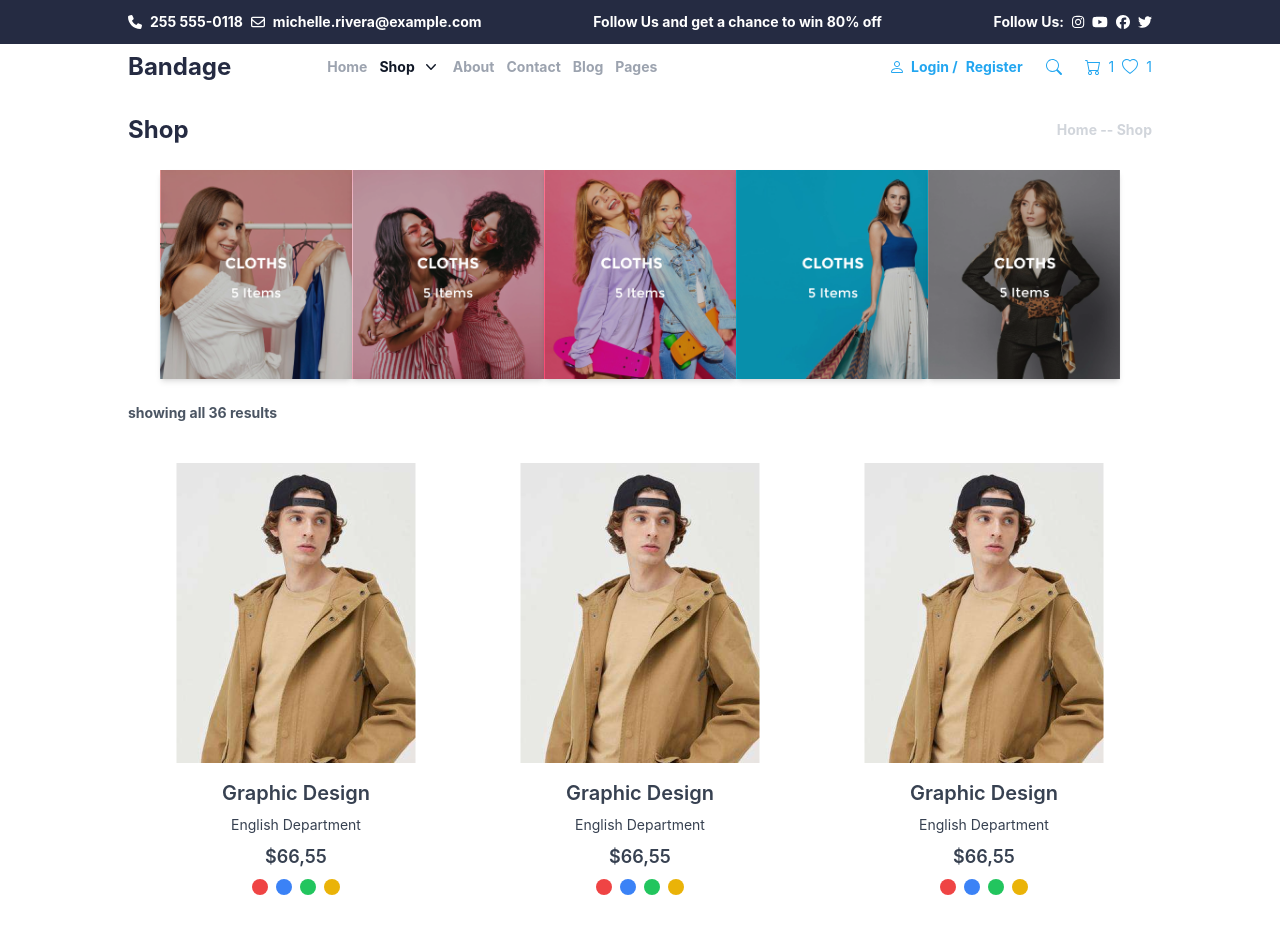
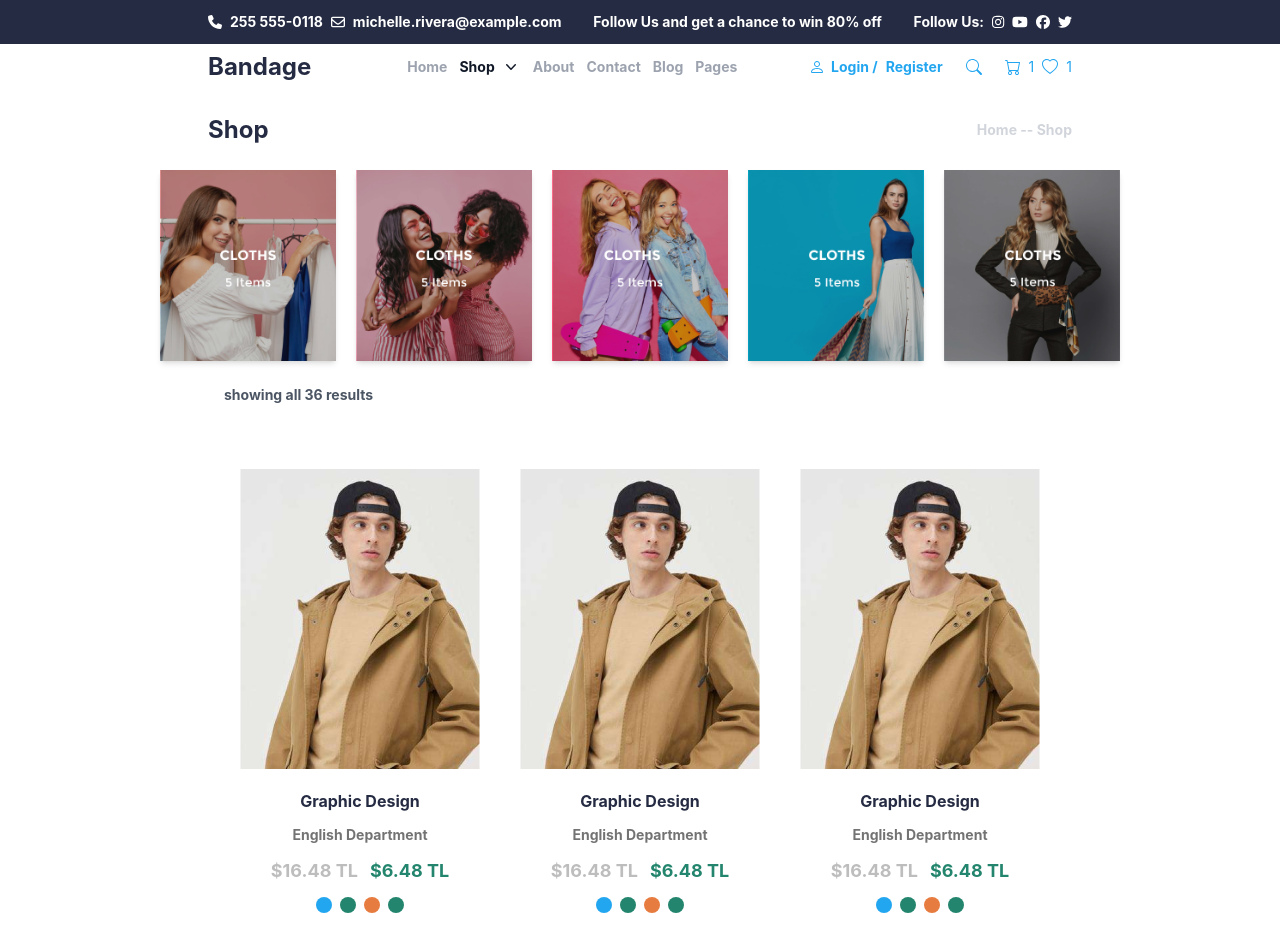
Before and after one commit to deryaAkan/e-commerce, a React (Create React App) app: page /products in a window 1280 px wide. Shown: the top 941 px of the page. Built offline with nearby package versions, Linux system fonts and the light colour scheme.

Commit message:
small css changes in shop page and product card

```diff
--- a/src/Components/CategoryCard.js
+++ b/src/Components/CategoryCard.js
@@ -15,7 +15,7 @@ const categories = [
 
 function CategoryCard() {
   return (
-    <div className="flex justify-between items-center w-3/4">
+    <div className="flex justify-center gap-5 items-center w-3/4">
       {categories.map((category, index) => (
         <div
           key={index}
--- /dev/null
+++ b/src/Components/NeeewproductCard.js
@@ -0,0 +1,27 @@
+import React from "react";
+import ProductImg1 from "../assets/homepage/product-cover-5productPage1.png";
+
+function NewProductCard() {
+  return (
+    <div className="max-w-xs bg-white overflow-hidden m-4">
+      <img className="w-full h-auto" src={ProductImg1} alt="Product" />
+
+      <div className="p-4">
+        <p className="text-xl  text-gray-700 font-semibold mb-2">
+          Graphic Design
+        </p>
+        <p className="text-sm text-gray-700 mb-2">English Department</p>
+        <p className="text-lg  text-gray-700 font-semibold mb-2">$66,55</p>
+
+        <div className="flex items-center justify-center space-x-2">
+          <div className="w-4 h-4 rounded-full bg-red-500"></div>
+          <div className="w-4 h-4 rounded-full bg-blue-500"></div>
+          <div className="w-4 h-4 rounded-full bg-green-500"></div>
+          <div className="w-4 h-4 rounded-full bg-yellow-500"></div>
+        </div>
+      </div>
+    </div>
+  );
+}
+
+export default ProductCard;
--- a/src/Components/ProductCard.js
+++ b/src/Components/ProductCard.js
@@ -1,27 +1,27 @@
-import React from "react";
-import ProductImg1 from "../assets/homepage/product-cover-5productPage1.png";
+import React, { useState } from "react";
 
-function ProductCard() {
+const ProductCard = ({ product }) => {
+  const [productInfo, setProductInfo] = useState(product);
+
   return (
-    <div className="max-w-xs bg-white overflow-hidden m-4">
-      <img className="w-full h-auto" src={ProductImg1} alt="Product" />
-
-      <div className="p-4">
-        <p className="text-xl  text-gray-700 font-semibold mb-2">
-          Graphic Design
-        </p>
-        <p className="text-sm text-gray-700 mb-2">English Department</p>
-        <p className="text-lg  text-gray-700 font-semibold mb-2">$66,55</p>
-
+    <div className="flex flex-col max-w-xs bg-white overflow-hidden font-bold gap-5">
+      <img src={productInfo.image} alt="Ürün Resmi" />
+      <div className="flex flex-col gap-3">
+        <h3 className="text-base text-[#252B42]">{productInfo.name}</h3>
+        <p className="text-sm text-[#737373]">{productInfo.category}</p>
+        <div className="flex justify-center text-lg text-[#BDBDBD] gap-3">
+          <span>{productInfo.oldPrice} TL</span>
+          <span className="text-[#23856D]">{productInfo.newPrice} TL</span>
+        </div>
         <div className="flex items-center justify-center space-x-2">
-          <div className="w-4 h-4 rounded-full bg-red-500"></div>
-          <div className="w-4 h-4 rounded-full bg-blue-500"></div>
-          <div className="w-4 h-4 rounded-full bg-green-500"></div>
-          <div className="w-4 h-4 rounded-full bg-yellow-500"></div>
+          <div className="w-4 h-4 rounded-full bg-[#23A6F0]"></div>
+          <div className="w-4 h-4 rounded-full bg-[#23856D]"></div>
+          <div className="w-4 h-4 rounded-full bg-[#E77C40]"></div>
+          <div className="w-4 h-4 rounded-full bg-[#23856D]"></div>
         </div>
       </div>
     </div>
   );
-}
+};
 
 export default ProductCard;
--- a/src/Layouts/Companies.js
+++ b/src/Layouts/Companies.js
@@ -5,12 +5,11 @@ import shopSvg4 from "../assets/shoppage/fa-brands-4shopppsvg.svg";
 import shopSvg5 from "../assets/shoppage/fa-brands-5shopppsvg.svg";
 import shopSvg6 from "../assets/shoppage/fa-brands-6shopppsvg.svg";
 
-
 export default function Companies() {
   return (
     <>
       <div className="flex w-full justify-center bg-[#FAFAFA] py-5">
-        <div className="flex flex-wrap w-4/5 justify-between">
+        <div className="flex flex-wrap px-24 w-4/5 justify-between">
           <img src={shopSvg1}></img>
           <img src={shopSvg2}></img>
           <img src={shopSvg3}></img>
--- a/src/Layouts/Footer.js
+++ b/src/Layouts/Footer.js
@@ -40,7 +40,7 @@ const footerInfo = [
 export default function Footer() {
   return (
     <>
-      <div className="flex w-full flex-col items-center justify-center bg-white">
+      <div className="flex w-full flex-col items-center px-24 justify-center bg-white">
         <div className="flex w-4/5 justify-between flex-wrap items-center py-5">
           <div className="text-[#252B42] flex items-center gap-24">
             <h3 className="text-2xl font-bold">Bandage</h3>
--- a/src/Layouts/Header.js
+++ b/src/Layouts/Header.js
@@ -9,30 +9,35 @@ import {
   faYoutube,
 } from "@fortawesome/free-brands-svg-icons";
 import Dropdown from "../Components/Navbar";
-import loginSvg from '../assets/header/loginvector.svg';
-import shopCardSvg from '../assets/header/shopCardSvg.svg';
-import searchSvg from '../assets/header/searchBar.svg';
-import favsSvg from '../assets/header/favs.svg';
+import loginSvg from "../assets/header/loginvector.svg";
+import shopCardSvg from "../assets/header/shopCardSvg.svg";
+import searchSvg from "../assets/header/searchBar.svg";
+import favsSvg from "../assets/header/favs.svg";
 
 export default function Header() {
   return (
     <>
       <header className="CommonThings w-full flex flex-col">
-        <div className="flex w-full bg-[#252B42] justify-center">
-        <div className="flex w-4/5 justify-between flex-wrap sm:hidden pt-3 pb-3">
+        <div className="flex w-full px-16 bg-[#252B42] justify-center">
+          <div className="flex w-3/4 justify-between flex-wrap sm:hidden pt-3 pb-3">
             <div className="flex gap-2">
               <div className="flex items-center text-sm font-bold gap-2">
                 <FontAwesomeIcon icon={faPhone} style={{ color: "#ffffff" }} />
                 <h6>255 555-0118</h6>
               </div>
               <div className="flex items-center text-sm font-bold gap-2">
-              <FontAwesomeIcon icon={faEnvelope} style={{ color: "#ffffff" }} />
+                <FontAwesomeIcon
+                  icon={faEnvelope}
+                  style={{ color: "#ffffff" }}
+                />
                 <h6>michelle.rivera@example.com</h6>
               </div>
             </div>
             <div className="flex">
               {" "}
-            <h6 className="font-bold text-sm">Follow Us and get a chance to win 80% off</h6>
+              <h6 className="font-bold text-sm">
+                Follow Us and get a chance to win 80% off
+              </h6>
             </div>
             <div className="flex items-center text-sm font-bold gap-2">
               <h6>Follow Us:</h6>
@@ -41,14 +46,23 @@ export default function Header() {
                   icon={faInstagram}
                   style={{ color: "#ffffff" }}
                 />
-              <FontAwesomeIcon icon={faYoutube} style={{ color: "#ffffff" }} />
-              <FontAwesomeIcon icon={faFacebook} style={{ color: "#ffffff" }} />
-              <FontAwesomeIcon icon={faTwitter} style={{ color: "#ffffff" }} />
+                <FontAwesomeIcon
+                  icon={faYoutube}
+                  style={{ color: "#ffffff" }}
+                />
+                <FontAwesomeIcon
+                  icon={faFacebook}
+                  style={{ color: "#ffffff" }}
+                />
+                <FontAwesomeIcon
+                  icon={faTwitter}
+                  style={{ color: "#ffffff" }}
+                />
               </div>
             </div>
           </div>
         </div>
-        <div className="flex w-4/5 justify-around flex-wrap">
+        <div className="flex w-3/4 px-12 justify-around flex-wrap">
           <div className="text-[#252B42] flex items-center flex-grow gap-24">
             <h3 className="font-2xl font-bold">Bandage</h3>
             <nav className="flex text-sm font-bold text-gray-400">
@@ -57,8 +71,12 @@ export default function Header() {
           </div>
           <div className="text-[#23A6F0] text-sm flex items-center gap-2 flex-grow justify-end">
             <img src={loginSvg} />
-            <a className="font-bold" href="#" >Login /</a>
-            <a className="font-bold" href="#">Register</a>
+            <a className="font-bold" href="#">
+              Login /
+            </a>
+            <a className="font-bold" href="#">
+              Register
+            </a>
             <a href="#">
               <img src={searchSvg} />
             </a>
--- a/src/Pages/ProductPage.js
+++ b/src/Pages/ProductPage.js
@@ -5,8 +5,18 @@ import productPageThumb2 from "../assets/productpage/single-product-1-thumb-2.pn
 import starsProduct from "../assets/productpage/Vectorstar.svg";
 import yeto from "../assets/productpage/card-item111.png";
 import yetoo from "../assets/productpage/product-cover-5productpagebest.png";
+import BestSellerCard from "../Components/BestSellerCard";
 
 export default function ProductPage() {
+  const products = Array.from({ length: 8 }, (_, index) => ({
+    id: index + 1,
+    name: `Ürün ${index + 1}`,
+    category: "Graphic Design",
+    department: "English Department",
+    price: Math.floor(Math.random() * 100) + 10,
+    color: ["red", "blue", "green", "yellow"][Math.floor(Math.random() * 4)],
+  }));
+
   const slides3 = [
     {
       img: productPageSlider1,
@@ -111,6 +121,17 @@ export default function ProductPage() {
             </div>
           </div>
         </div>
+        <div className="flex flex-wrap justify-center w-3/4 gap-2">
+          {products.map((product) => (
+            <BestSellerCard
+              key={product.id}
+              name={product.name}
+              category={product.category}
+              department={product.department}
+              price={product.price}
+            />
+          ))}
+        </div>
       </div>
     </>
   );
--- a/src/Pages/Shop.js
+++ b/src/Pages/Shop.js
@@ -3,44 +3,288 @@ import ProductCard from "../Components/ProductCard";
 import Categories from "../Components/Categories";
 import Companies from "../Layouts/Companies";
 import { Link } from "react-router-dom/cjs/react-router-dom.min";
+import imageee from "../assets/homepage/product-cover-5productPage1.png";
 
 const Shop = () => {
-  const products = Array.from({ length: 36 }, (_, index) => ({
-    id: index + 1,
-    name: `Ürün ${index + 1}`,
-    category: "Graphic Design",
-    department: "English Department",
-    price: Math.floor(Math.random() * 100) + 10,
-    color: ["red", "blue", "green", "yellow"][Math.floor(Math.random() * 4)],
-  }));
+  const products = [
+    {
+      id: 1,
+      name: "Graphic Design",
+      category: "English Department",
+      image: imageee,
+      oldPrice: "$16.48",
+      newPrice: "$6.48",
+    },
+    {
+      id: 1,
+      name: "Graphic Design",
+      category: "English Department",
+      image: imageee,
+      oldPrice: "$16.48",
+      newPrice: "$6.48",
+    },
+    {
+      id: 1,
+      name: "Graphic Design",
+      category: "English Department",
+      image: imageee,
+      oldPrice: "$16.48",
+      newPrice: "$6.48",
+    },
+    {
+      id: 1,
+      name: "Graphic Design",
+      category: "English Department",
+      image: imageee,
+      oldPrice: "$16.48",
+      newPrice: "$6.48",
+    },
+    {
+      id: 1,
+      name: "Graphic Design",
+      category: "English Department",
+      image: imageee,
+      oldPrice: "$16.48",
+      newPrice: "$6.48",
+    },
+    {
+      id: 1,
+      name: "Graphic Design",
+      category: "English Department",
+      image: imageee,
+      oldPrice: "$16.48",
+      newPrice: "$6.48",
+    },
+    {
+      id: 1,
+      name: "Graphic Design",
+      category: "English Department",
+      image: imageee,
+      oldPrice: "$16.48",
+      newPrice: "$6.48",
+    },
+    {
+      id: 1,
+      name: "Graphic Design",
+      category: "English Department",
+      image: imageee,
+      oldPrice: "$16.48",
+      newPrice: "$6.48",
+    },
+    {
+      id: 1,
+      name: "Graphic Design",
+      category: "English Department",
+      image: imageee,
+      oldPrice: "$16.48",
+      newPrice: "$6.48",
+    },
+    {
+      id: 1,
+      name: "Graphic Design",
+      category: "English Department",
+      image: imageee,
+      oldPrice: "$16.48",
+      newPrice: "$6.48",
+    },
+    {
+      id: 1,
+      name: "Graphic Design",
+      category: "English Department",
+      image: imageee,
+      oldPrice: "$16.48",
+      newPrice: "$6.48",
+    },
+    {
+      id: 1,
+      name: "Graphic Design",
+      category: "English Department",
+      image: imageee,
+      oldPrice: "$16.48",
+      newPrice: "$6.48",
+    },
+    {
+      id: 1,
+      name: "Graphic Design",
+      category: "English Department",
+      image: imageee,
+      oldPrice: "$16.48",
+      newPrice: "$6.48",
+    },
+    {
+      id: 1,
+      name: "Graphic Design",
+      category: "English Department",
+      image: imageee,
+      oldPrice: "$16.48",
+      newPrice: "$6.48",
+    },
+    {
+      id: 1,
+      name: "Graphic Design",
+      category: "English Department",
+      image: imageee,
+      oldPrice: "$16.48",
+      newPrice: "$6.48",
+    },
+    {
+      id: 1,
+      name: "Graphic Design",
+      category: "English Department",
+      image: imageee,
+      oldPrice: "$16.48",
+      newPrice: "$6.48",
+    },
+    {
+      id: 1,
+      name: "Graphic Design",
+      category: "English Department",
+      image: imageee,
+      oldPrice: "$16.48",
+      newPrice: "$6.48",
+    },
+    {
+      id: 1,
+      name: "Graphic Design",
+      category: "English Department",
+      image: imageee,
+      oldPrice: "$16.48",
+      newPrice: "$6.48",
+    },
+    {
+      id: 1,
+      name: "Graphic Design",
+      category: "English Department",
+      image: imageee,
+      oldPrice: "$16.48",
+      newPrice: "$6.48",
+    },
+    {
+      id: 1,
+      name: "Graphic Design",
+      category: "English Department",
+      image: imageee,
+      oldPrice: "$16.48",
+      newPrice: "$6.48",
+    },
+    {
+      id: 1,
+      name: "Graphic Design",
+      category: "English Department",
+      image: imageee,
+      oldPrice: "$16.48",
+      newPrice: "$6.48",
+    },
+    {
+      id: 1,
+      name: "Graphic Design",
+      category: "English Department",
+      image: imageee,
+      oldPrice: "$16.48",
+      newPrice: "$6.48",
+    },
+    {
+      id: 1,
+      name: "Graphic Design",
+      category: "English Department",
+      image: imageee,
+      oldPrice: "$16.48",
+      newPrice: "$6.48",
+    },
+    {
+      id: 1,
+      name: "Graphic Design",
+      category: "English Department",
+      image: imageee,
+      oldPrice: "$16.48",
+      newPrice: "$6.48",
+    },
+    {
+      id: 1,
+      name: "Graphic Design",
+      category: "English Department",
+      image: imageee,
+      oldPrice: "$16.48",
+      newPrice: "$6.48",
+    },
+    {
+      id: 1,
+      name: "Graphic Design",
+      category: "English Department",
+      image: imageee,
+      oldPrice: "$16.48",
+      newPrice: "$6.48",
+    },
+    {
+      id: 1,
+      name: "Graphic Design",
+      category: "English Department",
+      image: imageee,
+      oldPrice: "$16.48",
+      newPrice: "$6.48",
+    },
+    {
+      id: 1,
+      name: "Graphic Design",
+      category: "English Department",
+      image: imageee,
+      oldPrice: "$16.48",
+      newPrice: "$6.48",
+    },
+    {
+      id: 1,
+      name: "Graphic Design",
+      category: "English Department",
+      image: imageee,
+      oldPrice: "$16.48",
+      newPrice: "$6.48",
+    },
+    {
+      id: 1,
+      name: "Graphic Design",
+      category: "English Department",
+      image: imageee,
+      oldPrice: "$16.48",
+      newPrice: "$6.48",
+    },
+    {
+      id: 1,
+      name: "Graphic Design",
+      category: "English Department",
+      image: imageee,
+      oldPrice: "$16.48",
+      newPrice: "$6.48",
+    },
+    {
+      id: 1,
+      name: "Graphic Design",
+      category: "English Department",
+      image: imageee,
+      oldPrice: "$16.48",
+      newPrice: "$6.48",
+    },
+  ];
 
   return (
     <div className="flex flex-col justify-center items-center w-full">
-      <div className="flex w-4/5 justify-between flex-wrap items-center py-6">
+      <div className="flex w-3/4 px-12 justify-between flex-wrap items-center py-6">
         <div className="text-[#252B42] flex items-center flex-grow gap-24">
           <h3 className="text-2xl font-bold">Shop</h3>
         </div>
         <p className="text-sm text-gray-300 font-bold ">Home -- Shop</p>
       </div>
       <Categories />
-      <div className="flex w-4/5 justify-between flex-wrap items-center py-6">
+      <div className="flex w-3/4 px-16 justify-between flex-wrap items-center py-6">
         <div className="text-[#252B42] flex items-center flex-grow gap-24">
           <h3 className="text-sm  text-gray-600 font-bold">
             showing all 36 results
           </h3>
         </div>
       </div>
-      <div className="flex w-3/4 justify-between flex-wrap">
+      <div className="flex w-3/4 justify-center flex-wrap py-10 gap-10">
         {products.map((product) => (
-          <Link to="/productpage">
-            <ProductCard
-              key={product.id}
-              name={product.name}
-              category={product.category}
-              department={product.department}
-              price={product.price}
-              color={product.color}
-            />
+          <Link to="/productpage" key={product.id}>
+            <ProductCard product={product} />
           </Link>
         ))}
       </div>
```
Lines whose indentation alone changed are shown as unchanged.
